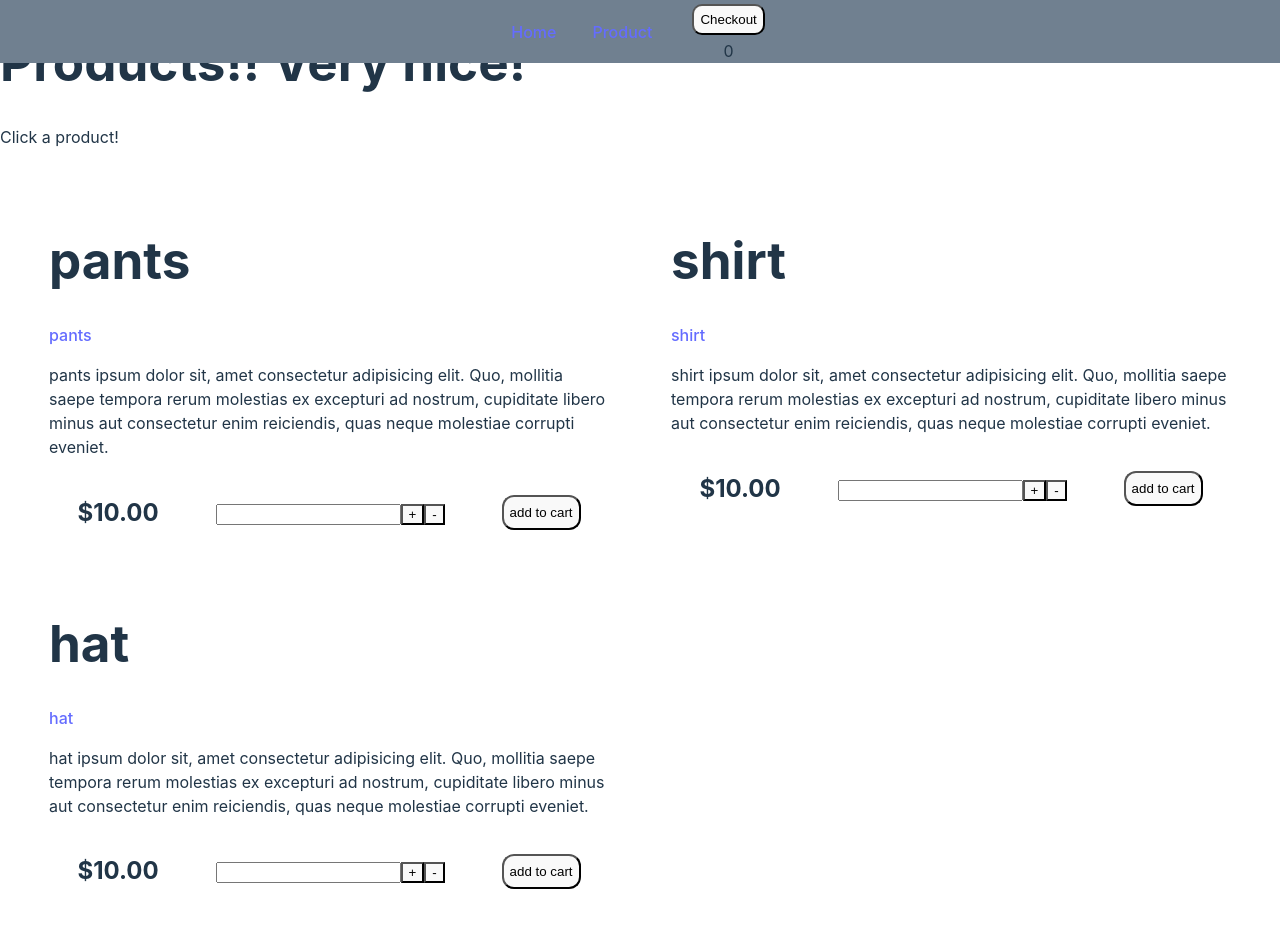
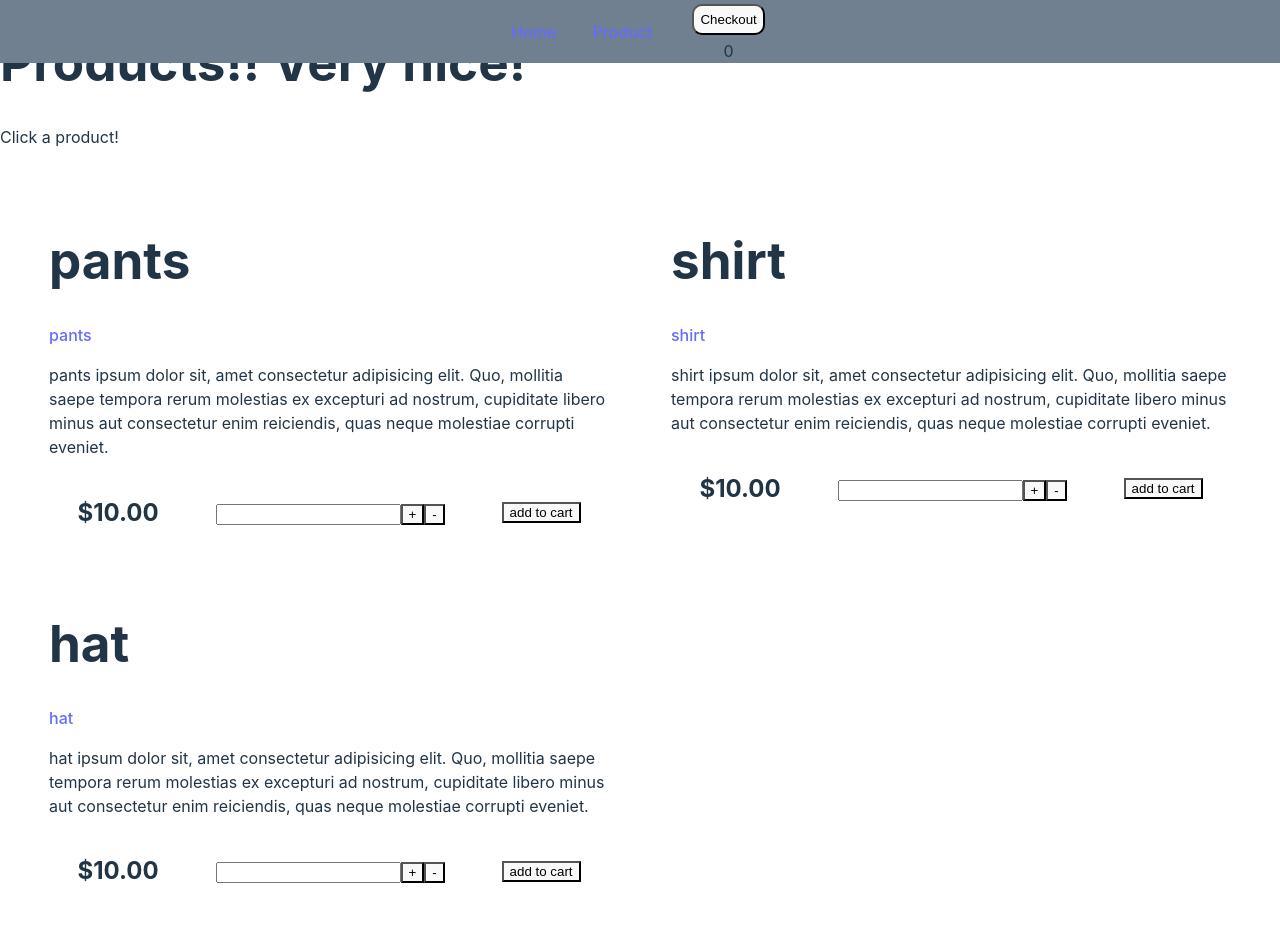
Before and after one commit to worsleyj/react-shopping-cart, a React (Vite) app: page /product/default in a window 1280 px wide. Shown: the top 928 px of the page. Built offline with nearby package versions, Linux system fonts and the light colour scheme.

Commit message:
add card quantity increment to card button

```diff
--- a/src/components/Nav.jsx
+++ b/src/components/Nav.jsx
@@ -2,9 +2,7 @@ import { Link } from "react-router-dom";
 import { useState } from "react";
 import "../styles/Nav.css";
 
-const Nav = () => {
-  const [cartQuantity, setCartQuantity] = useState(0);
-
+const Nav = ({ cartQuantity }) => {
   return (
     <>
       <nav>
--- a/src/components/products/Card.jsx
+++ b/src/components/products/Card.jsx
@@ -1,6 +1,6 @@
 import { Link } from "react-router-dom";
 
-const Card = ({ name }) => {
+const Card = ({ name, cartQuantity, setCartQuantity }) => {
   return (
     <div className="product-card">
       <h1>{name}</h1>
@@ -18,7 +18,15 @@ const Card = ({ name }) => {
           <button>+</button>
           <button>-</button>
         </div>
-        <buttoN className="add-to-cart-btn">add to cart</buttoN>
+        <button
+          onClick={() => {
+            setCartQuantity(cartQuantity + 1);
+            //reset card quant
+            console.log("TEST");
+          }}
+        >
+          add to cart
+        </button>
       </div>
     </div>
   );
--- a/src/components/products/Product.jsx
+++ b/src/components/products/Product.jsx
@@ -1,15 +1,17 @@
 import Nav from "../Nav";
-import { Link, useParams } from "react-router-dom";
+import { useParams } from "react-router-dom";
+import { useState } from "react";
 import Card from "./Card";
 import Shirt from "./Shirt";
 import Pants from "./Pants";
 import DefaultProduct from "./DefaultProduct";
 
 const Product = () => {
+  const [cartQuantity, setCartQuantity] = useState(0);
   const { name } = useParams();
   return (
     <>
-      <Nav />
+      <Nav cartQuantity={cartQuantity} />
       <h1>Products!! Very nice!</h1>
       {name === "pants" ? (
         <Pants />
@@ -19,9 +21,21 @@ const Product = () => {
         <DefaultProduct />
       )}
       <div className="card-grid">
-        <Card name={"pants"} />
-        <Card name={"shirt"} />
-        <Card name={"hat"} />
+        <Card
+          name={"pants"}
+          cartQuantity={cartQuantity}
+          setCartQuantity={setCartQuantity}
+        />
+        <Card
+          name={"shirt"}
+          cartQuantity={cartQuantity}
+          setCartQuantity={setCartQuantity}
+        />
+        <Card
+          name={"hat"}
+          cartQuantity={cartQuantity}
+          setCartQuantity={setCartQuantity}
+        />
       </div>
     </>
   );
```
